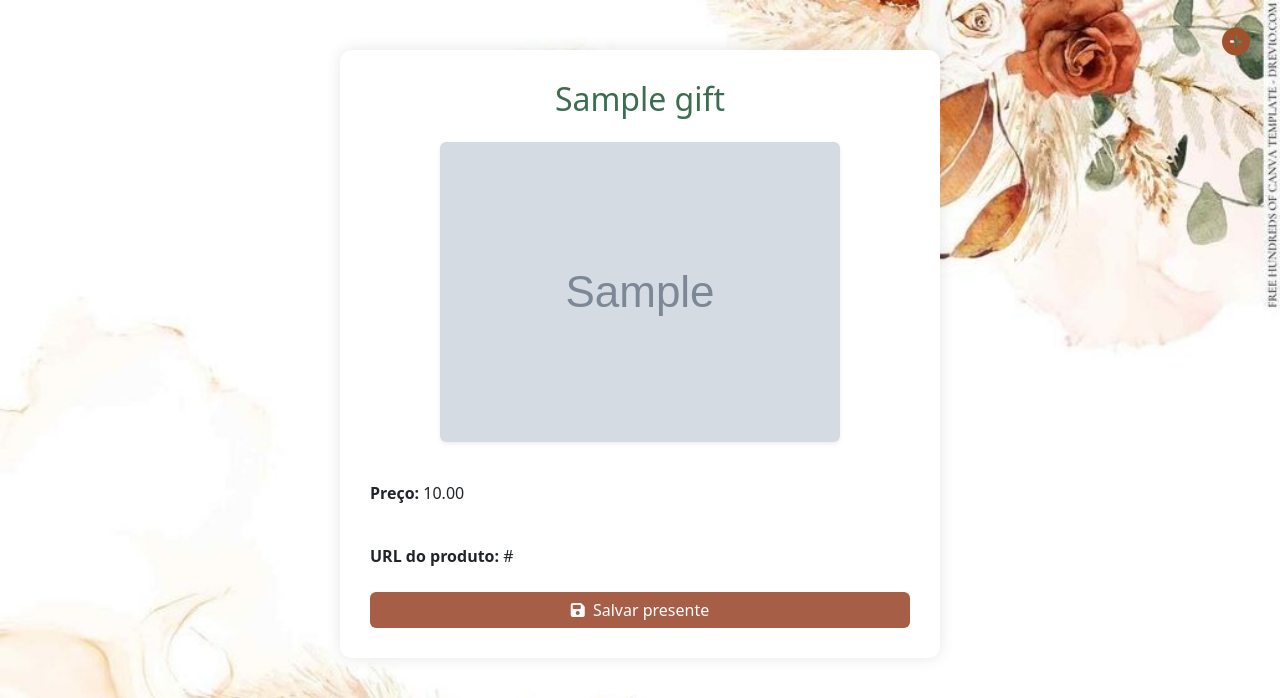
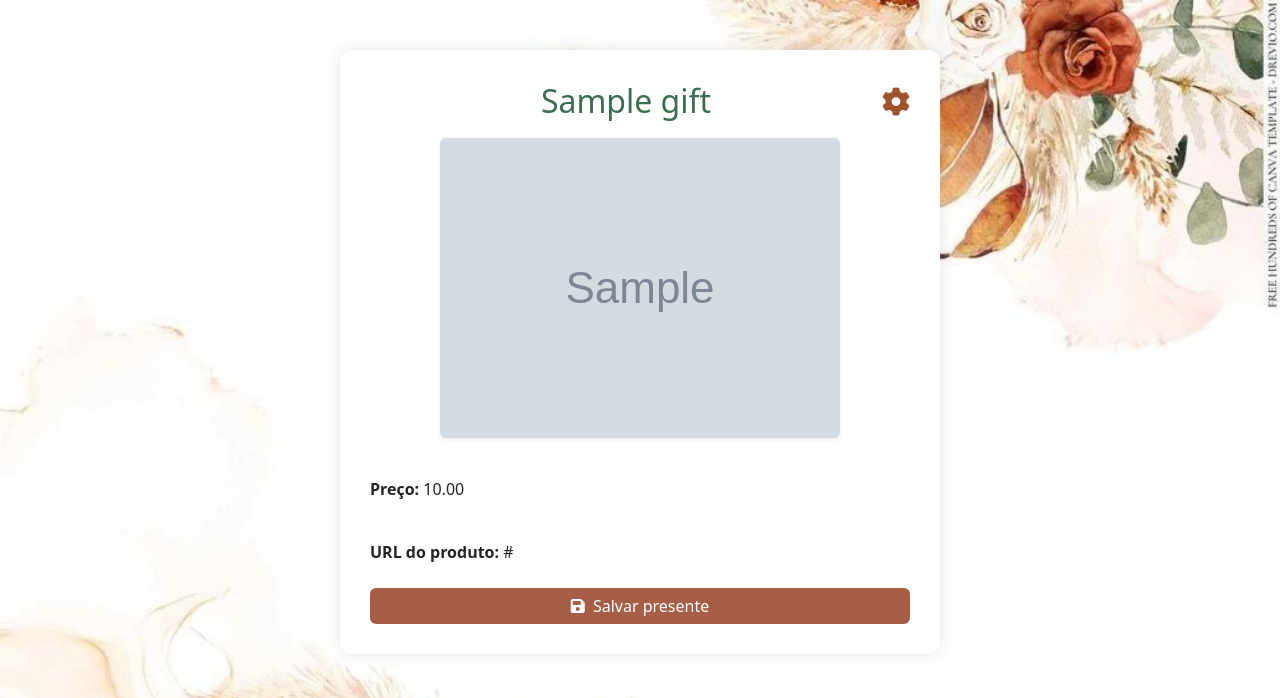
Before and after one commit to feliperocha00/confirmyourpresence, a Django app: page /gift/1/give/ in a window 1280 px wide. Shown: the top 698 px of the page. Run offline with Django 5.2, Linux system fonts and the light colour scheme; tables that the repository leaves empty hold one stand-in row (values such as "Sample post"); grey boxes marked "Sample" are stand-in pictures.

Commit message:
[FIX] edit gift button position

```diff
--- a/main/templates/gift.html
+++ b/main/templates/gift.html
@@ -42,14 +42,14 @@
         margin-top: 15px;
     }
 
-    .icon-links {
-        position: absolute;
+    {% comment %} .icon-links {
+        position: inside;
         top: 20px;
         right: 30px;
         display: flex;
         gap: 15px;
         z-index: 1000;
-    }
+    } {% endcomment %}
 
     .icon-links a {
         color: #a0522d;
@@ -67,13 +67,18 @@
 
 {% block content %}
 <div class="container">
-    <div class="icon-links">
-        {% comment %} <a href="{% url 'edit_gift' gift.id %}" title="Adicionar Presentes"> {% endcomment %}
-        <a href="#" title="Adicionar Presentes">
-            <i class="fa-solid fa-circle-plus"></i>
-        </a>
+
+    <div class="d-flex justify-content-between align-items-center mb-3">
+        <div></div> <!-- Espaço à esquerda -->
+        <h2 class="text-center flex-grow-1 mb-0">{{ gift.name }}</h2>
+        <div class="icon-links">
+            <a href="{% url 'edit_gift' gift.id %}" title="Adicionar Presentes">
+            {% comment %} <a href="#"> {% endcomment %}
+                <i class="icon-links fa-solid fa-cog"></i>
+            </a>
+        </div>
     </div>
-    <h2 class="text-center mb-4">{{ gift.name }}</h2>
+
 
     <div class="text-center mb-4">
         <img src="{{ gift.image_url }}" alt="{{ gift.name }}" class="gift-img img-fluid rounded shadow-sm">
```
